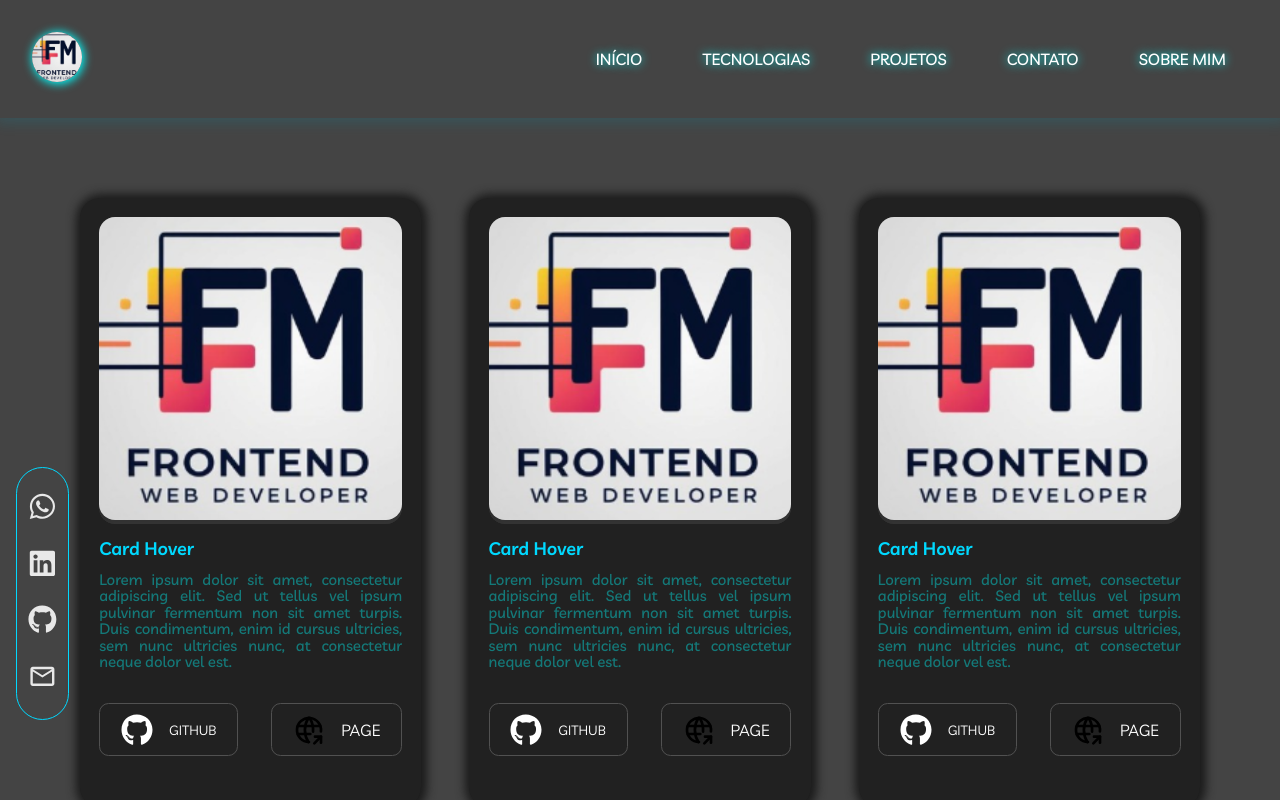
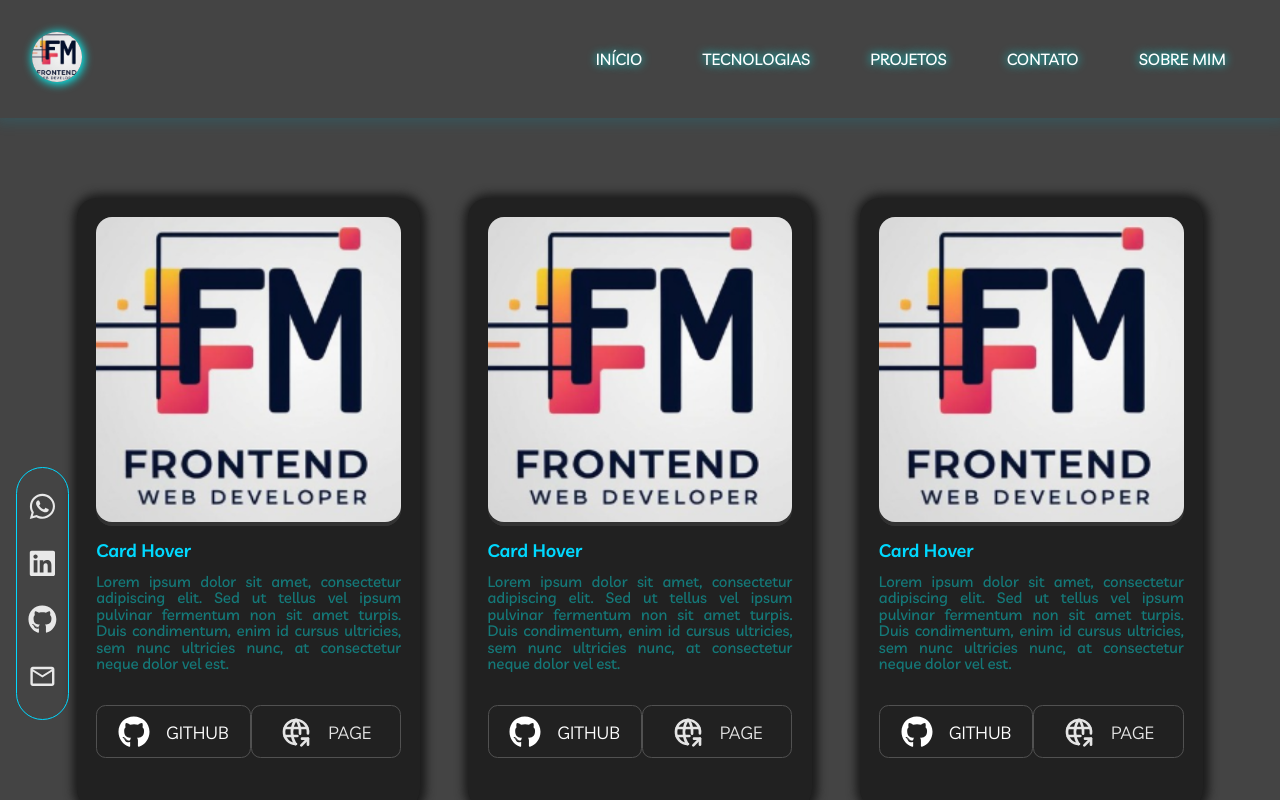
Before and after one commit to fmascena-dev/portfolio, a React (Vite) app: page /projetos in a window 1280 px wide. Shown: the top 800 px of the page. Built offline with nearby package versions, Linux system fonts and the light colour scheme.

Commit message:
alteração na seção projetos

```diff
--- a/src/components/Projetos/ProjetosStyles.scss
+++ b/src/components/Projetos/ProjetosStyles.scss
@@ -107,6 +107,7 @@
     text-decoration: none;
     color: #fff;
     transition: 0.3s ease-in-out;
+    font-size: 1.1rem;
   }
 
   &:hover {
@@ -134,7 +135,7 @@
 
 .btn-page {
   border: 1px solid #515151;
-  padding: 0.6rem 1.3rem;
+  padding: 0.6rem 1.8rem;
   display: flex;
   align-items: center;
   gap: 1rem;
@@ -146,12 +147,14 @@
   svg {
     font-size: 2rem;
     transition: 0.3s ease-in-out;
+    color: #e5e5e5;
   }
 
   a {
     text-decoration: none;
-    color: #fff;
+    color: #e5e5e5;
     transition: 0.3s ease-in-out;
+    font-size: 1.1rem;
   }
 
   &:hover {
```
